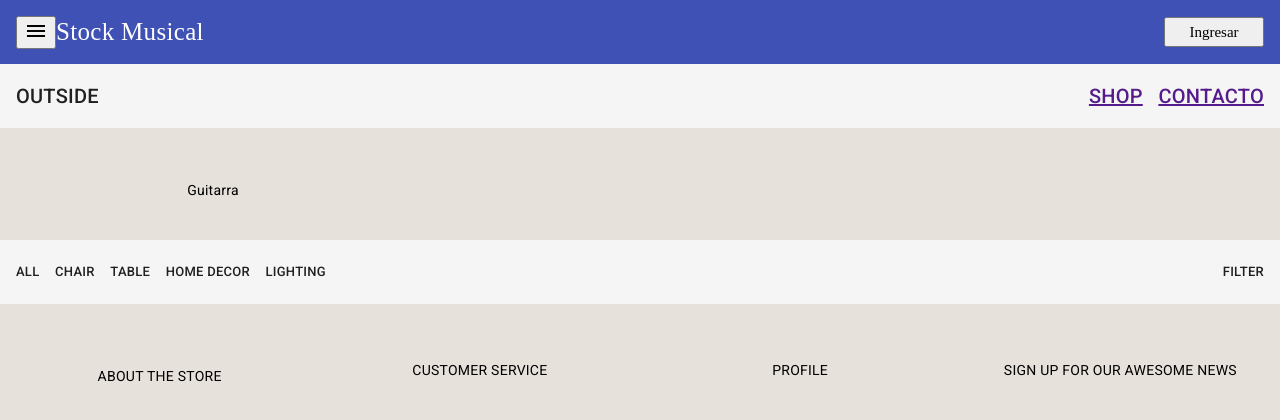
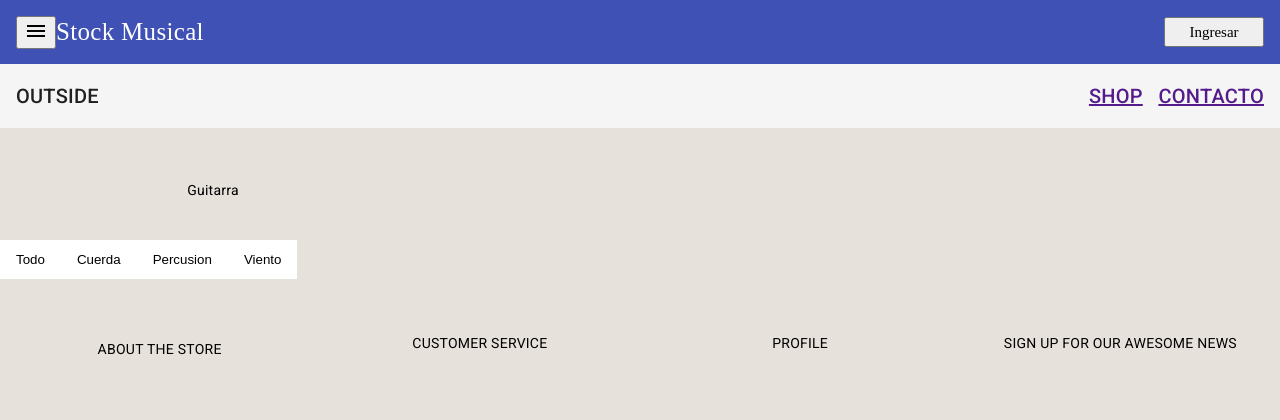
Before and after one commit to Denssed/Ecommerce, an Angular app: page / in a window 1280 px wide. Shown: the top 420 px of the page. Built offline with nearby package versions, Linux system fonts and the light colour scheme.

Commit message:
Update banner-medio.component.html

```diff
--- a/src/app/banner-medio/banner-medio/banner-medio.component.html
+++ b/src/app/banner-medio/banner-medio/banner-medio.component.html
@@ -1,19 +1,6 @@
-<p>
-    <mat-toolbar>
-      <span class="titulos">ALL</span>
-      &nbsp;
-      &nbsp;
-      <span class="titulos">CHAIR</span>
-      &nbsp;
-      &nbsp;
-      <span class="titulos">TABLE</span>
-      &nbsp;
-      &nbsp;
-      <span class="titulos">HOME DECOR</span>
-      &nbsp;
-      &nbsp;
-      <span class="titulos">LIGHTING</span>
-      <span class="example-spacer"></span>
-      <span class="titulos">FILTER</span>
-    </mat-toolbar>
-  </p>
+<div id="myBtnContainer">
+  <button class="btn" onclick="filterSelection('all')"> Todo</button>
+  <button class="btn" onclick="filterSelection('cuerda')"> Cuerda</button>
+  <button class="btn" onclick="filterSelection('percusion')"> Percusion</button>
+  <button class="btn" onclick="filterSelection('viento')"> Viento</button>
+</div>
```
